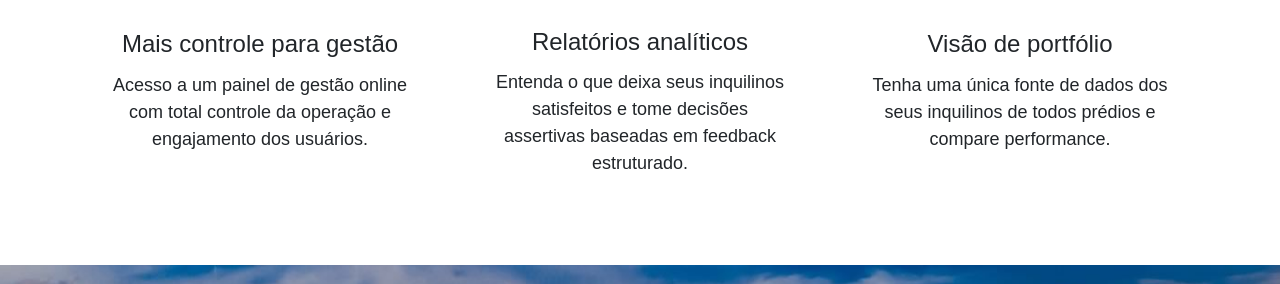
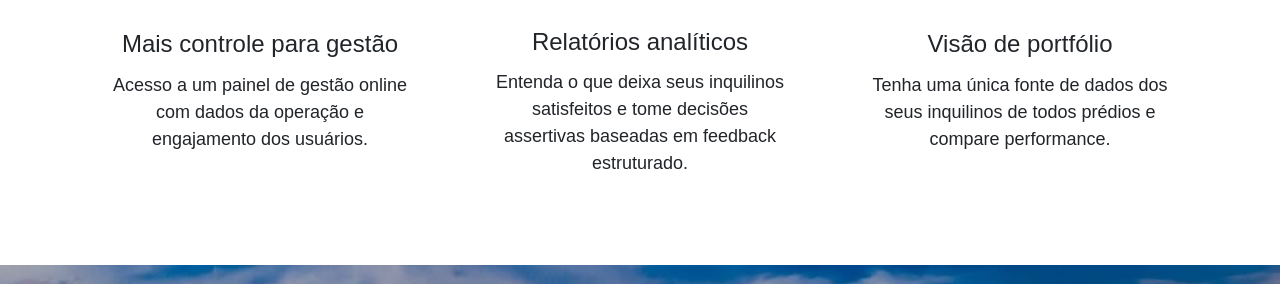
Before and after one commit to lobby-tech/lobby.tech, a Jekyll site: the page built from index.html, in a window 1280 px wide and 900 px high, scrolled down 2049 px. Shown: the part 185-469 px from the top of the window. Built offline with Jekyll 4.4.1, drawn with Linux system fonts in a browser that asks for light colours.

Commit message:
Updated text

```diff
--- a/index.html
+++ b/index.html
@@ -108,7 +108,7 @@ layout: default
           <div class="mt-2 text-center">
             <h1 class="pt-3 pb-1 font--lg font-title">Mais controle para gestão</h1>
             <p class="mx-4 font--md">
-              Acesso a um painel de gestão online com total controle da operação e engajamento dos usuários.
+              Acesso a um painel de gestão online com dados da operação e engajamento dos usuários.
             </p>
           </div>
         </section>
```
